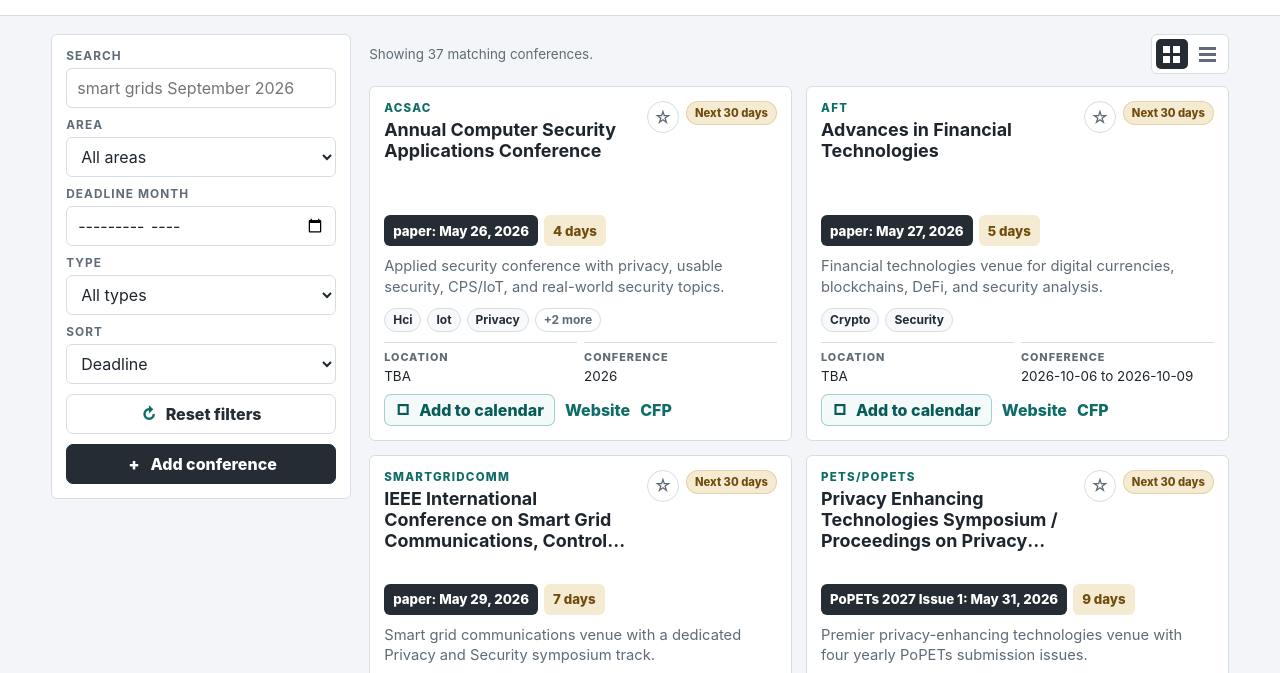
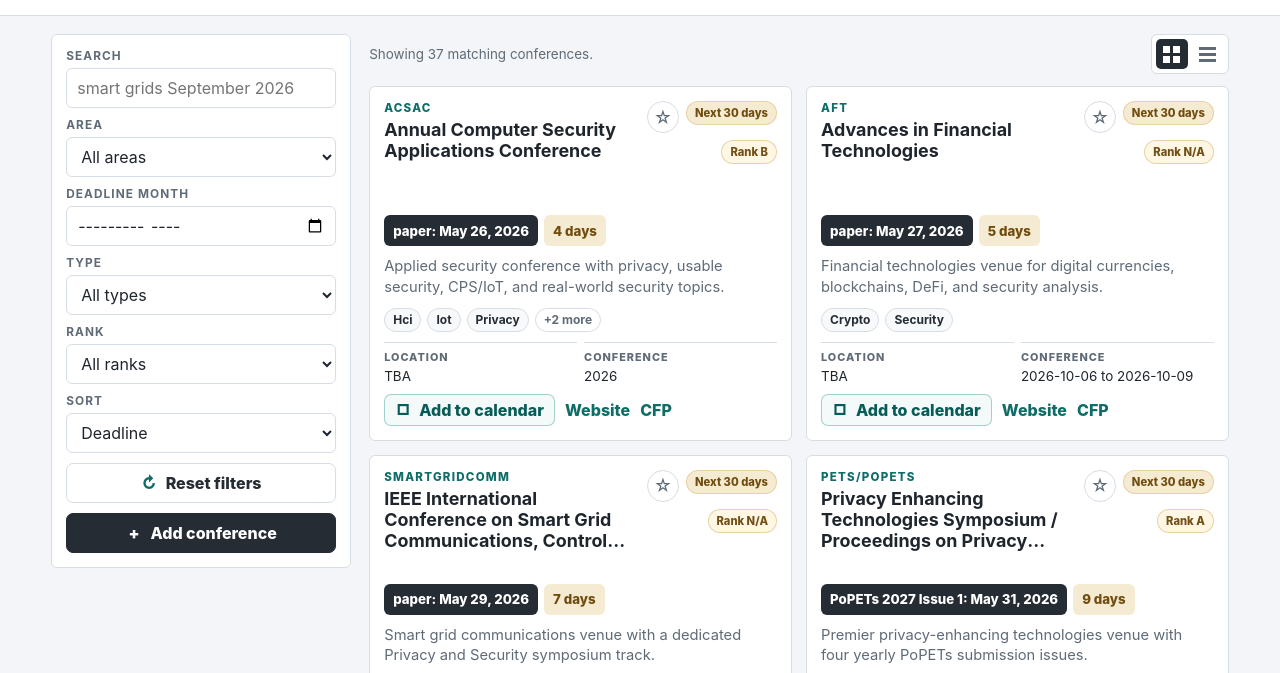
Before and after one commit to mahdi-akil/conference_radar, a plain HTML site: page index.html in a window 1280 px wide. Shown: the part 111-784 px from the top of the page. Drawn offline with Linux system fonts and the light colour scheme.

Commit message:
add filter to search by conference rank

```diff
--- a/app.js
+++ b/app.js
@@ -1,6 +1,7 @@
 const DATA_URL = "data/conferences.json";
 const VIEW_STORAGE_KEY = "conference-radar-view";
 const FAVORITES_STORAGE_KEY = "conference-radar-favorites";
+const NO_RANK_FILTER_VALUE = "__no_rank__";
 const STOP_WORDS = new Set(["a", "an", "and", "at", "by", "for", "in", "of", "on", "or", "the", "to", "with"]);
 const CORE_AREAS = [
   { value: "privacy", label: "Privacy", aliases: ["privacy", "data protection", "gdpr", "identity", "anonymity"] },
@@ -29,6 +30,7 @@ const els = {
   topic: document.querySelector("#topicFilter"),
   month: document.querySelector("#monthFilter"),
   type: document.querySelector("#typeFilter"),
+  rank: document.querySelector("#rankFilter"),
   sort: document.querySelector("#sortSelect"),
   viewButtons: document.querySelectorAll(".view-toggle"),
   reset: document.querySelector("#resetButton"),
@@ -78,7 +80,7 @@ async function init() {
 }
 
 function bindEvents() {
-  [els.search, els.topic, els.month, els.type, els.sort].forEach((input) => {
+  [els.search, els.topic, els.month, els.type, els.rank, els.sort].forEach((input) => {
     input.addEventListener("input", applyFilters);
   });
 
@@ -116,6 +118,7 @@ function bindEvents() {
     els.topic.value = "";
     els.month.value = "";
     els.type.value = "";
+    els.rank.value = "";
     els.sort.value = "deadline";
     state.summaryMode = "all";
     applyFilters();
@@ -338,9 +341,12 @@ function normalizeAreas(existingAreas, sourceText) {
 
 function hydrateFilters(conferences) {
   const types = uniqueSorted(conferences.map((item) => item.type).filter(Boolean));
+  const ranks = uniqueSorted(conferences.map((item) => item.rank).filter(Boolean));
 
   addAreaOptions(els.topic);
   addOptions(els.type, types);
+  addOptions(els.rank, ranks, formatRank);
+  addOptions(els.rank, [NO_RANK_FILTER_VALUE], () => "No rank");
 }
 
 function addAreaOptions(select) {
@@ -352,11 +358,11 @@ function addAreaOptions(select) {
   });
 }
 
-function addOptions(select, values) {
+function addOptions(select, values, formatter = toTitle) {
   values.forEach((value) => {
     const option = document.createElement("option");
     option.value = value;
-    option.textContent = toTitle(value);
+    option.textContent = formatter(value);
     select.appendChild(option);
   });
 }
@@ -367,13 +373,17 @@ function applyFilters() {
   const selectedTopic = els.topic.value;
   const selectedMonth = els.month.value;
   const selectedType = els.type.value;
+  const selectedRank = els.rank.value;
 
   let filtered = state.conferences.filter((conference) => {
     const matchesQuery = words.every((word) => conference.searchText.includes(word));
     const matchesTopic = !selectedTopic || (conference.areas || []).includes(selectedTopic);
     const matchesType = !selectedType || conference.type === selectedType;
+    const matchesRank =
+      !selectedRank ||
+      (selectedRank === NO_RANK_FILTER_VALUE ? !conference.rank : conference.rank === selectedRank);
     const matchesMonth = !selectedMonth || monthKey(conference.deadlineDate) === selectedMonth;
-    return matchesQuery && matchesTopic && matchesType && matchesMonth;
+    return matchesQuery && matchesTopic && matchesType && matchesRank && matchesMonth;
   });
 
   filtered = sortConferences(filtered, els.sort.value);
@@ -483,6 +493,7 @@ function renderResults(conferences) {
     card.querySelector(".acronym").textContent = conference.acronym || "Conference";
     card.querySelector("h2").textContent = conference.name;
     applyStatusBadge(card.querySelector(".status-badge"), conference);
+    applyRankBadge(card.querySelector(".rank-badge"), conference);
     setFavoriteButton(card.querySelector(".favorite-button"), conference);
 
     card.querySelector(".date-chip").textContent = formatDeadline(conference);
@@ -522,7 +533,7 @@ function renderTableResults(conferences) {
 
   const thead = document.createElement("thead");
   const headerRow = document.createElement("tr");
-  ["Deadline", "Venue", "Areas", "Location", "Links"].forEach((heading) => {
+  ["Deadline", "Venue", "Rank", "Areas", "Location", "Links"].forEach((heading) => {
     const th = document.createElement("th");
     th.scope = "col";
     th.textContent = heading;
@@ -568,6 +579,9 @@ function renderTableResults(conferences) {
       areasCell.textContent = "TBA";
     }
 
+    const rankCell = tableCell("rank-cell");
+    rankCell.appendChild(buildTag(formatRank(conference.rank), "rank-tag table-rank-tag"));
+
     const locationCell = tableCell();
     locationCell.textContent = conference.location || "TBA";
 
@@ -590,7 +604,7 @@ function renderTableResults(conferences) {
     appendTableLink(actions, "CFP", conference.cfp_url || conference.website_url);
     linksCell.appendChild(actions);
 
-    row.append(deadlineCell, venueCell, areasCell, locationCell, linksCell);
+    row.append(deadlineCell, venueCell, rankCell, areasCell, locationCell, linksCell);
     tbody.appendChild(row);
   });
 
@@ -709,6 +723,11 @@ function applyStatusBadge(element, conference) {
   const status = getConferenceStatus(conference);
   element.className = `status-badge ${status.className}`;
   element.textContent = status.label;
+}
+
+function applyRankBadge(element, conference) {
+  element.hidden = false;
+  element.textContent = `Rank ${formatRank(conference.rank)}`;
 }
 
 function buildTag(text, className = "") {
@@ -960,6 +979,10 @@ function uniqueSorted(values) {
   return [...new Set(values)].sort((a, b) => a.localeCompare(b));
 }
 
+function formatRank(value) {
+  return String(value || "").trim().toUpperCase() || "N/A";
+}
+
 function toTitle(value) {
   return value
     .split(/[-_ ]+/)
--- a/index.html
+++ b/index.html
@@ -59,6 +59,13 @@
             <span>Type</span>
             <select id="typeFilter">
               <option value="">All types</option>
+            </select>
+          </label>
+
+          <label class="field">
+            <span>Rank</span>
+            <select id="rankFilter">
+              <option value="">All ranks</option>
             </select>
           </label>
 
@@ -232,10 +239,13 @@
             <h2></h2>
           </div>
           <div class="card-badges">
-            <button class="favorite-button" type="button" aria-pressed="false">
-              <span aria-hidden="true">☆</span>
-            </button>
-            <div class="status-badge"></div>
+            <div class="card-action-badges">
+              <button class="favorite-button" type="button" aria-pressed="false">
+                <span aria-hidden="true">☆</span>
+              </button>
+              <div class="status-badge"></div>
+            </div>
+            <div class="rank-badge"></div>
           </div>
         </div>
         <div class="deadline-block">
--- a/styles.css
+++ b/styles.css
@@ -586,6 +586,13 @@ main {
 
 .card-badges {
   display: flex;
+  flex-direction: column;
+  align-items: flex-end;
+  gap: 7px;
+}
+
+.card-action-badges {
+  display: flex;
   align-items: flex-start;
   gap: 7px;
 }
@@ -709,6 +716,32 @@ main {
 }
 
 .tag[hidden] {
+  display: none !important;
+}
+
+.rank-tag {
+  border-color: rgba(185, 140, 44, 0.34);
+  background: #fff7e4;
+  color: #725016;
+  font-weight: 850;
+}
+
+.rank-badge {
+  display: inline-flex;
+  align-items: center;
+  justify-content: center;
+  min-height: 24px;
+  border: 1px solid rgba(185, 140, 44, 0.34);
+  border-radius: 999px;
+  background: #fff7e4;
+  color: #725016;
+  padding: 4px 8px;
+  font-size: 0.7rem;
+  font-weight: 850;
+  white-space: nowrap;
+}
+
+.rank-badge[hidden] {
   display: none !important;
 }
 
@@ -894,7 +927,7 @@ main {
 
 .conference-table {
   width: 100%;
-  min-width: 760px;
+  min-width: 830px;
   border-collapse: collapse;
   font-size: 0.9rem;
 }
@@ -1015,6 +1048,10 @@ main {
   min-width: 220px;
 }
 
+.rank-cell {
+  min-width: 84px;
+}
+
 .areas-cell .tag {
   margin: 0 6px 6px 0;
 }
@@ -1023,6 +1060,11 @@ main {
   min-height: 24px;
   padding: 3px 8px;
   font-size: 0.74rem;
+}
+
+.table-rank-tag {
+  min-width: 42px;
+  justify-content: center;
 }
 
 @media (max-width: 900px) {
@@ -1103,6 +1145,6 @@ main {
   }
 
   .conference-table {
-    min-width: 720px;
+    min-width: 830px;
   }
 }
```
